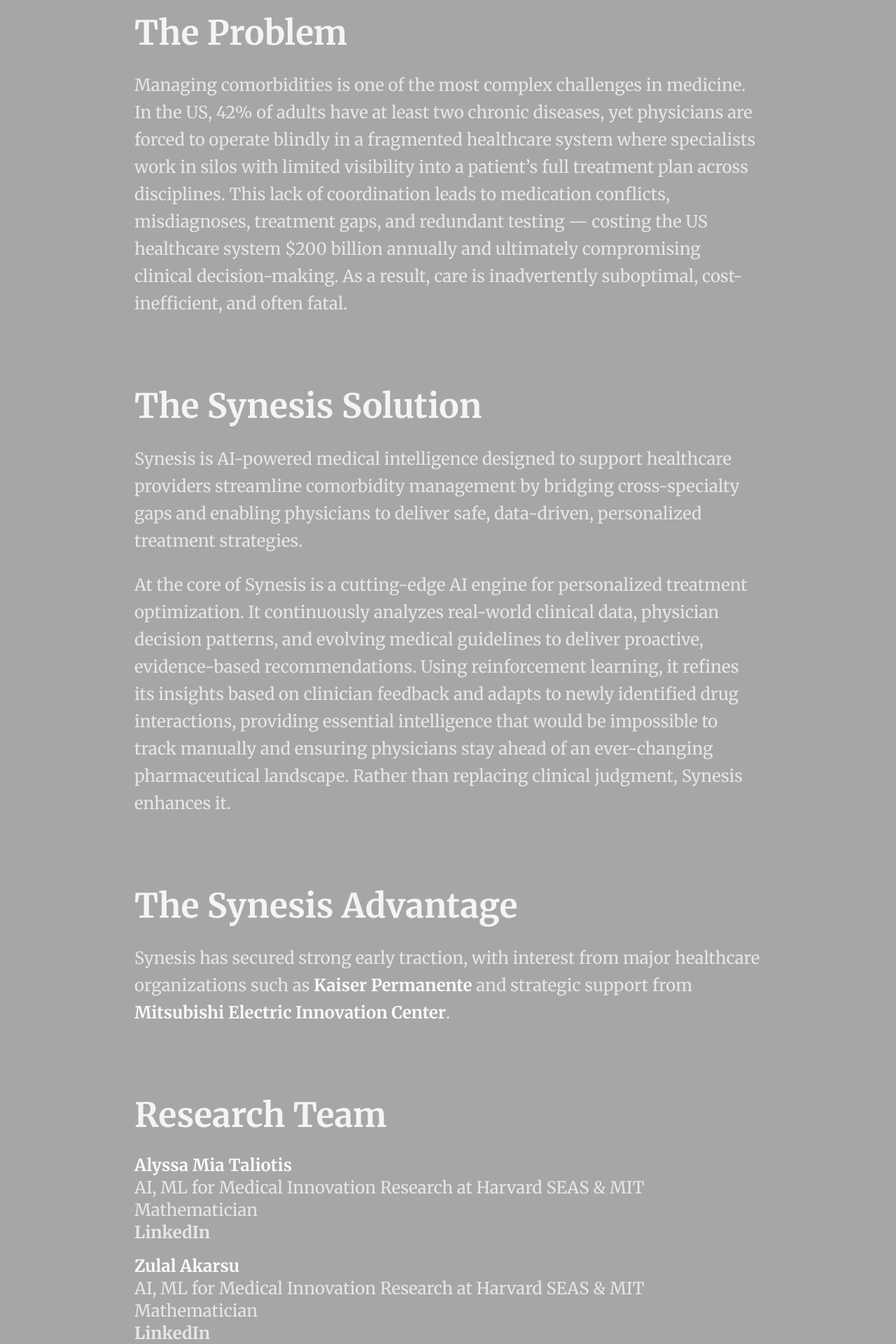
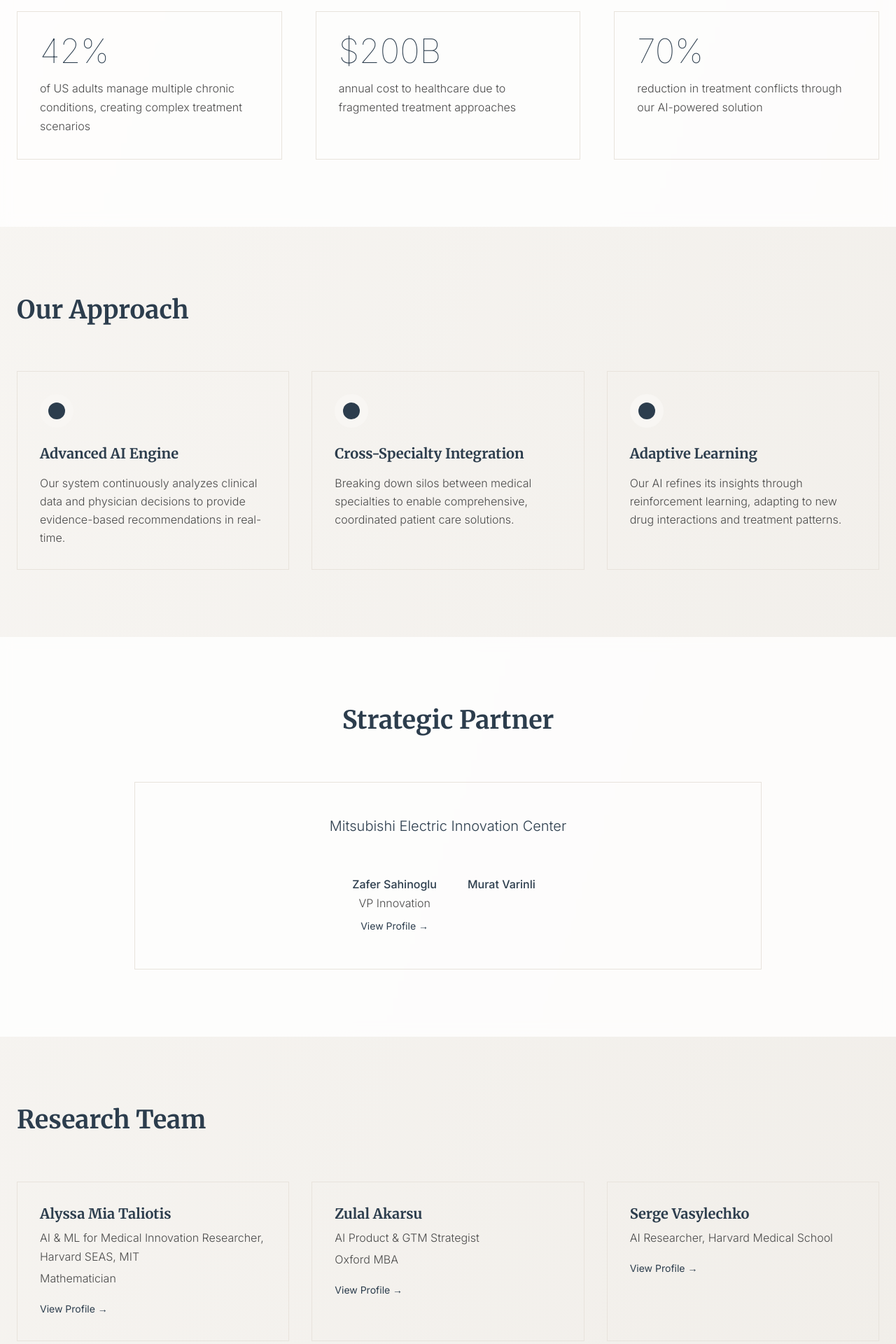
Before and after one commit to AlyssaMiaTaliotis/synesis-landing-page-2, a Next.js app: page / in a window 1280 px wide. Shown: the part 880-2800 px from the top of the page at 70% size. Built offline with nearby package versions, Linux system fonts and the light colour scheme.

Commit message:
Major update

```diff
--- a/src/app/page.tsx
+++ b/src/app/page.tsx
@@ -1,148 +1,271 @@
 "use client";
-import { useEffect, useRef } from "react";
 import Link from "next/link";
 
 export default function Home() {
-  const canvasRef = useRef<HTMLCanvasElement | null>(null);
+  return (
+    <div className="relative min-h-screen bg-gradient-to-br from-[#F8F6F3] to-[#F0EDE8] text-[#1A1A1A] font-['Inter']">
+      {/* Navigation */}
+      <nav className="fixed top-0 left-0 right-0 z-50 bg-white/90 backdrop-blur-md border-b border-[#E8E3DC]">
+        <div className="max-w-7xl mx-auto px-6 py-6 flex justify-between items-center">
+          <h1 className="text-lg tracking-[0.25em] text-[#2C3D4D] font-light" style={{ fontFamily: 'system-ui' }}>
+            SYNESIS INTELLIGENCE
+          </h1>
+          <Link
+            href="mailto:alyssamiataliotis@gmail.com"
+            className="px-6 py-2 text-sm tracking-wide text-[#2C3D4D] border border-[#2C3D4D] hover:bg-[#2C3D4D] hover:text-white transition-all"
+          >
+            Contact
+          </Link>
+        </div>
+      </nav>
 
-  useEffect(() => {
-    const canvas = canvasRef.current;
-    if (!canvas) return;
-    const ctx = canvas.getContext("2d");
-    if (!ctx) return;
+      {/* Hero Section */}
+      <section className="min-h-screen flex items-center pt-24 pb-20 px-6 relative overflow-hidden">
+        <div className="absolute inset-0 bg-gradient-to-b from-[#E8E3DC]/30 to-transparent"></div>
+        <div className="max-w-7xl mx-auto relative">
+          <div className="max-w-3xl">
+            <h2 className="text-6xl font-extralight tracking-wide text-[#556B7B] mb-8 leading-tight">
+              Revolutionizing Healthcare Through Advanced Intelligence
+            </h2>
+            <p className="text-xl text-[#4A4A4A] leading-relaxed mb-12 font-light">
+              Pioneering AI solutions that bridge the gap between medical specialties, enabling precise, data-driven healthcare decisions for complex patient care.
+            </p>
+            <div className="flex gap-6">
+              <Link
+                href="#approach"
+                className="px-8 py-4 text-sm tracking-wide text-white bg-[#2C3D4D] hover:bg-[#1A1A1A] transition-all"
+              >
+                Explore Our Approach
+              </Link>
+              <Link
+                href="mailto:alyssamiataliotis@gmail.com"
+                className="px-8 py-4 text-sm tracking-wide text-[#2C3D4D] border border-[#2C3D4D] hover:bg-[#2C3D4D] hover:text-white transition-all"
+              >
+                Get in Touch
+              </Link>
+            </div>
+          </div>
+        </div>
+      </section>
 
-    canvas.width = window.innerWidth;
-    canvas.height = window.innerHeight;
+      {/* Stats Grid */}
+      <section className="py-24 px-6 bg-white/80 backdrop-blur-sm relative">
+        <div className="max-w-7xl mx-auto grid grid-cols-1 md:grid-cols-3 gap-12 relative">
+          <div className="p-8 border border-[#E8E3DC] hover:border-[#2C3D4D] transition-all">
+            <p className="text-5xl font-thin text-[#2C3D4D] mb-4">42%</p>
+            <p className="text-[#4A4A4A] font-light">of US adults manage multiple chronic conditions, creating complex treatment scenarios</p>
+          </div>
+          <div className="p-8 border border-[#E8E3DC] hover:border-[#2C3D4D] transition-all">
+            <p className="text-5xl font-thin text-[#2C3D4D] mb-4">$200B</p>
+            <p className="text-[#4A4A4A] font-light">annual cost to healthcare due to fragmented treatment approaches</p>
+          </div>
+          <div className="p-8 border border-[#E8E3DC] hover:border-[#2C3D4D] transition-all">
+            <p className="text-5xl font-thin text-[#2C3D4D] mb-4">70%</p>
+            <p className="text-[#4A4A4A] font-light">reduction in treatment conflicts through our AI-powered solution</p>
+          </div>
+        </div>
+      </section>
 
-    let angle = 0;
-
-    function drawSpiral() {
-      if (!canvas || !ctx) return;
-      ctx.clearRect(0, 0, canvas.width, canvas.height);
-      ctx.beginPath();
-      ctx.translate(canvas.width / 2, canvas.height / 2);
-
-      for (let i = 0; i < 500; i++) {
-        const x = (0.4 * i) * Math.cos(i * 0.05 + angle);
-        const y = (0.4 * i) * Math.sin(i * 0.05 + angle);
-        ctx.lineTo(x, y);
-      }
-
-      ctx.strokeStyle = "rgba(255, 255, 255, 0.12)";
-      ctx.lineWidth = 1.8;
-      ctx.stroke();
-      ctx.resetTransform();
-
-      angle += 0.000005;
-      requestAnimationFrame(drawSpiral);
-    }
-
-    drawSpiral();
-  }, []);
-
-  return (
-    <div className="relative min-h-screen bg-[#a6a6a6] text-gray-100">
-      <canvas ref={canvasRef} className="absolute top-0 left-0 w-full h-full opacity-15" />
-
-      {/* Headline Section */}
-      <div className="relative z-10 flex flex-col items-center justify-center min-h-screen px-16 text-center">
-        <h1 className="text-7xl font-extrabold tracking-wide text-gray-50 opacity-90">
-          Synesis
-        </h1>
-        <p className="mt-4 text-3xl text-gray-200 max-w-3xl font-georgia leading-snug">
-          AI-powered medical intelligence optimizing cross-specialty comorbidity treatment.
+      {/* Approach Section */}
+      <section id="approach" className="py-24 px-6">
+        <div className="max-w-7xl mx-auto">
+          <h2 className="text-4xl font-thin text-[#2C3D4D] mb-16">Our Approach</h2>
+          <div className="grid grid-cols-1 md:grid-cols-2 lg:grid-cols-3 gap-8">
+            <div className="p-8 border border-[#E8E3DC] hover:border-[#2C3D4D] transition-all group">
+              <div className="w-12 h-12 rounded-full bg-[#F8F6F3] flex items-center justify-center mb-6 group-hover:bg-[#E8E3DC] transition-all">
+                <div className="w-6 h-6 rounded-full bg-[#2C3D4D]"></div>
+              </div>
+              <h3 className="text-xl font-light text-[#2C3D4D] mb-4">Advanced AI Engine</h3>
+              <p className="text-[#4A4A4A] font-light leading-relaxed">
+                Our system continuously analyzes clinical data and physician decisions to provide evidence-based recommendations in real-time.
               </p>
             </div>
-
-      {/* Content Sections */}
-      <div className="relative z-10 max-w-5xl mx-auto space-y-24 px-16 py-24 flex flex-col items-start text-left">
-
-        {/* The Problem */}
-        <section className="space-y-6 max-w-4xl">
-          <h2 className="text-5xl font-semibold text-gray-100">The Problem</h2>
-          <p className="text-2xl text-gray-200 leading-relaxed">
-            Managing comorbidities is one of the most complex challenges in medicine.
-
-            In the US, 42% of adults have at least two chronic diseases, yet physicians are forced
-            to operate blindly in a fragmented healthcare system where specialists work in silos with
-            limited visibility into a patient&rsquo;s full treatment plan across disciplines.
-            This lack of coordination leads to medication conflicts, misdiagnoses, treatment gaps, and redundant
-            testing &mdash; costing the US healthcare system $200 billion annually and ultimately compromising clinical
-            decision-making. As a result, care is inadvertently suboptimal, cost-inefficient, and often fatal.
+            <div className="p-8 border border-[#E8E3DC] hover:border-[#2C3D4D] transition-all group">
+              <div className="w-12 h-12 rounded-full bg-[#F8F6F3] flex items-center justify-center mb-6 group-hover:bg-[#E8E3DC] transition-all">
+                <div className="w-6 h-6 rounded-full bg-[#2C3D4D]"></div>
+              </div>
+              <h3 className="text-xl font-light text-[#2C3D4D] mb-4">Cross-Specialty Integration</h3>
+              <p className="text-[#4A4A4A] font-light leading-relaxed">
+                Breaking down silos between medical specialties to enable comprehensive, coordinated patient care solutions.
               </p>
+            </div>
+            <div className="p-8 border border-[#E8E3DC] hover:border-[#2C3D4D] transition-all group">
+              <div className="w-12 h-12 rounded-full bg-[#F8F6F3] flex items-center justify-center mb-6 group-hover:bg-[#E8E3DC] transition-all">
+                <div className="w-6 h-6 rounded-full bg-[#2C3D4D]"></div>
+              </div>
+              <h3 className="text-xl font-light text-[#2C3D4D] mb-4">Adaptive Learning</h3>
+              <p className="text-[#4A4A4A] font-light leading-relaxed">
+                Our AI refines its insights through reinforcement learning, adapting to new drug interactions and treatment patterns.
+              </p>
+            </div>
+          </div>
+        </div>
       </section>
 
-        {/* Our Solution */}
-        <section className="space-y-6 max-w-4xl">
-          <h2 className="text-5xl font-semibold text-gray-100">The Synesis Solution</h2>
-          <p className="text-2xl text-gray-200 leading-relaxed">
-            Synesis is AI-powered medical intelligence designed to support healthcare providers streamline
-            comorbidity management by bridging cross-specialty gaps and enabling physicians to deliver safe,
-            data-driven, personalized treatment strategies.
-          </p>
-          <p className="text-2xl text-gray-200 leading-relaxed">
-            At the core of Synesis is a cutting-edge AI engine for personalized treatment optimization. It continuously
-            analyzes real-world clinical data, physician decision patterns, and evolving medical guidelines to deliver proactive,
-            evidence-based recommendations. Using reinforcement learning, it refines its insights based on clinician feedback and
-            adapts to newly identified drug interactions, providing essential intelligence that would be impossible to track manually
-            and ensuring physicians stay ahead of an ever-changing pharmaceutical landscape. Rather than replacing clinical judgment, Synesis enhances it.
-          </p>
-        </section>
-
-        {/* The Synesis Advantage */}
-        <section className="space-y-6 max-w-4xl">
-          <h2 className="text-5xl font-semibold text-gray-100">The Synesis Advantage</h2>
-          <p className="text-2xl text-gray-200 leading-relaxed">
-            Synesis has secured strong early traction, with interest from major healthcare organizations
-            such as <span className="font-semibold text-gray-50">Kaiser Permanente</span> and
-            strategic support from <span className="font-semibold text-gray-50">Mitsubishi Electric Innovation Center</span>.
-          </p>
+      {/* Partners Section */}
+      <section className="py-24 px-6 bg-white/80 backdrop-blur-sm">
+        <div className="max-w-7xl mx-auto text-center">
+          <h2 className="text-4xl font-thin text-[#2C3D4D] mb-16">Strategic Partner</h2>
+          <div className="max-w-4xl mx-auto">
+            <div className="p-12 border border-[#E8E3DC] flex flex-col items-center justify-center space-y-6">
+              <p className="text-[#2C3D4D] font-light text-xl">Mitsubishi Electric Innovation Center</p>
+              <div className="grid grid-cols-1 md:grid-cols-2 gap-8 mt-8">
+                <div className="text-center">
+                  <p className="text-[#2C3D4D] font-medium">Zafer Sahinoglu</p>
+                  <p className="text-[#4A4A4A] font-light">VP Innovation</p>
+                  <Link
+                    href="https://www.linkedin.com/in/zafer-sahinoglu/"
+                    target="_blank"
+                    className="text-sm text-[#2C3D4D] hover:underline mt-2 inline-block"
+                  >
+                    View Profile →
+                  </Link>
+                </div>
+                <div className="text-center">
+                  <p className="text-[#2C3D4D] font-medium">Murat Varinli</p>
+                </div>
+              </div>
+            </div>
+          </div>
+        </div>
       </section>
 
       {/* Research Team */}
-        <section className="space-y-6 max-w-4xl">
-          <h2 className="text-5xl font-semibold text-gray-100">Research Team</h2>
-          <div className="text-2xl text-gray-200 space-y-4">
-            <p>
-              <span className="font-semibold text-gray-50">Alyssa Mia Taliotis</span> <br />
-              AI, ML for Medical Innovation Research at Harvard SEAS & MIT <br />
-              Mathematician <br />
-              <Link href="https://www.linkedin.com/in/alyssa-mia-taliotis/" target="_blank" className="text-black-400 font-semibold hover:underline">
-                LinkedIn
+      <section className="py-24 px-6">
+        <div className="max-w-7xl mx-auto">
+          <h2 className="text-4xl font-thin text-[#2C3D4D] mb-16">Research Team</h2>
+          <div className="grid grid-cols-1 md:grid-cols-3 gap-8">
+            <div className="p-8 border border-[#E8E3DC] hover:border-[#2C3D4D] transition-all">
+              <h3 className="text-xl font-light text-[#2C3D4D] mb-2">Alyssa Mia Taliotis</h3>
+              <p className="text-[#4A4A4A] font-light mb-1">AI & ML for Medical Innovation Researcher, Harvard SEAS, MIT</p>
+              <p className="text-[#4A4A4A] font-light mb-4">Mathematician</p>
+              <Link
+                href="https://www.linkedin.com/in/alyssa-mia-taliotis/"
+                target="_blank"
+                className="text-sm text-[#2C3D4D] hover:underline"
+              >
+                View Profile →
               </Link>
-            </p>
-            <p>
-              <span className="font-semibold text-gray-50">Zulal Akarsu</span> <br />
-              AI, ML for Medical Innovation Research at Harvard SEAS & MIT <br />
-              Mathematician <br />
-              <Link href="https://www.linkedin.com/in/zulal-akarsu/" target="_blank" className="text-black-400 font-semibold hover:underline">
-                LinkedIn
+            </div>
+            <div className="p-8 border border-[#E8E3DC] hover:border-[#2C3D4D] transition-all">
+              <h3 className="text-xl font-light text-[#2C3D4D] mb-2">Zulal Akarsu</h3>
+              <p className="text-[#4A4A4A] font-light mb-1">AI Product & GTM Strategist</p>
+              <p className="text-[#4A4A4A] font-light mb-4">Oxford MBA</p>
+              <Link
+                href="https://www.linkedin.com/in/zulalakarsu/"
+                target="_blank"
+                className="text-sm text-[#2C3D4D] hover:underline"
+              >
+                View Profile →
               </Link>
-            </p>
-            <p>
-              <span className="font-semibold text-gray-50">Shiv Redhu</span> <br />
-              AI, ML for Medical Innovation Research at Harvard SEAS & MIT <br />
-              Mathematician <br />
-              <Link href="https://www.linkedin.com/in/shiv-redhu/" target="_blank" className="text-black-400 font-semibold hover:underline">
-                LinkedIn
+            </div>
+            <div className="p-8 border border-[#E8E3DC] hover:border-[#2C3D4D] transition-all">
+              <h3 className="text-xl font-light text-[#2C3D4D] mb-2">Serge Vasylechko</h3>
+              <p className="text-[#4A4A4A] font-light mb-4">AI Researcher, Harvard Medical School</p>
+              <Link
+                href="https://www.linkedin.com/in/sergeicu/"
+                target="_blank"
+                className="text-sm text-[#2C3D4D] hover:underline"
+              >
+                View Profile →
               </Link>
-            </p>
+            </div>
+            <div className="p-8 border border-[#E8E3DC] hover:border-[#2C3D4D] transition-all">
+              <h3 className="text-xl font-light text-[#2C3D4D] mb-2">Shiv Redhu</h3>
+              <p className="text-[#4A4A4A] font-light mb-4">AI & ML for Healthcare Innovations, MIT Sloan</p>
+              <Link
+                href="https://www.linkedin.com/in/shivredhu/"
+                target="_blank"
+                className="text-sm text-[#2C3D4D] hover:underline"
+              >
+                View Profile →
+              </Link>
+            </div>
+            <div className="p-8 border border-[#E8E3DC] hover:border-[#2C3D4D] transition-all">
+              <h3 className="text-xl font-light text-[#2C3D4D] mb-2">Jing Lin Lee</h3>
+              <p className="text-[#4A4A4A] font-light mb-1">AI for Healthcare, Harvard Business School MBA</p>
+              <p className="text-[#4A4A4A] font-light mb-4">Actuarial Scientist</p>
+              <Link
+                href="https://www.linkedin.com/in/jinglinlee/"
+                target="_blank"
+                className="text-sm text-[#2C3D4D] hover:underline"
+              >
+                View Profile →
+              </Link>
+            </div>
+            <div className="p-8 border border-[#E8E3DC] hover:border-[#2C3D4D] transition-all">
+              <h3 className="text-xl font-light text-[#2C3D4D] mb-2">Rebecca Sostek</h3>
+              <p className="text-[#4A4A4A] font-light mb-4">Provider Strategy and Operations, MIT Sloan</p>
+              <Link
+                href="https://www.linkedin.com/in/rsostek/"
+                target="_blank"
+                className="text-sm text-[#2C3D4D] hover:underline"
+              >
+                View Profile →
+              </Link>
+            </div>
+            <div className="p-8 border border-[#E8E3DC] hover:border-[#2C3D4D] transition-all">
+              <h3 className="text-xl font-light text-[#2C3D4D] mb-2">Alissia Di Maria</h3>
+              <p className="text-[#4A4A4A] font-light mb-1">Data Scientist, Harvard SEAS, MIT</p>
+              <p className="text-[#4A4A4A] font-light mb-4">Neuroscientist</p>
+              <Link
+                href="https://www.linkedin.com/in/alissiadimaria/"
+                target="_blank"
+                className="text-sm text-[#2C3D4D] hover:underline"
+              >
+                View Profile →
+              </Link>
+            </div>
+            <div className="p-8 border border-[#E8E3DC] hover:border-[#2C3D4D] transition-all">
+              <h3 className="text-xl font-light text-[#2C3D4D] mb-2">Rahul Aggarwal, MD</h3>
+              <p className="text-[#4A4A4A] font-light mb-4">Physician & Cardiology Specialist, Harvard Medical School</p>
+              <Link
+                href="https://www.linkedin.com/in/rahul-aggarwal-md/"
+                target="_blank"
+                className="text-sm text-[#2C3D4D] hover:underline"
+              >
+                View Profile →
+              </Link>
+            </div>
+            <div className="p-8 border border-[#E8E3DC] hover:border-[#2C3D4D] transition-all">
+              <h3 className="text-xl font-light text-[#2C3D4D] mb-2">Luigi De Angelis, MD</h3>
+              <p className="text-[#4A4A4A] font-light mb-4">Physician and Public Health Expert, Harvard Chan</p>
+              <Link
+                href="https://www.linkedin.com/in/luigi-de-angelis-md-803388205/"
+                target="_blank"
+                className="text-sm text-[#2C3D4D] hover:underline"
+              >
+                View Profile →
+              </Link>
+            </div>
+          </div>
         </div>
       </section>
 
-        {/* Call to Action */}
-        <section className="space-y-6 max-w-3xl text-center mx-auto">
-          <h2 className="text-5xl font-semibold text-gray-100">Join Us</h2>
-          <p className="text-2xl text-gray-200 leading-relaxed">
-            Help shape the future of AI-powered medical intelligence. <br />
-            Whether you&apos;re a physician, healthcare system, or investor, we&rsquo;d love to connect.
+      {/* Contact Section */}
+      <section className="py-24 px-6 bg-white/80 backdrop-blur-sm relative overflow-hidden">
+        <div className="max-w-3xl mx-auto text-center relative">
+          <h2 className="text-4xl font-thin text-[#2C3D4D] mb-6">Shape the Future of Healthcare</h2>
+          <p className="text-xl text-[#4A4A4A] font-light mb-12">
+            Join us in revolutionizing healthcare through AI-powered medical intelligence.
           </p>
-          <Link href="mailto:alyssamiataliotis@gmail.com" className="px-6 py-3 text-lg font-semibold text-gray-100 bg-gray-800 rounded-lg hover:bg-gray-700">
+          <Link
+            href="mailto:alyssamiataliotis@gmail.com"
+            className="inline-block px-12 py-4 text-sm tracking-wide text-white bg-[#2C3D4D] hover:bg-[#1A1A1A] transition-all"
+          >
             Get in Touch
           </Link>
+        </div>
       </section>
 
+      {/* Footer */}
+      <footer className="py-8 border-t border-[#E8E3DC]">
+        <div className="max-w-7xl mx-auto px-6 text-center">
+          <p className="text-sm text-[#4A4A4A] font-light">
+            &copy; {new Date().getFullYear()} Synesis Intelligence. All rights reserved.
+          </p>
         </div>
+      </footer>
     </div>
   );
 }
```
Lines whose indentation alone changed are shown as unchanged.
